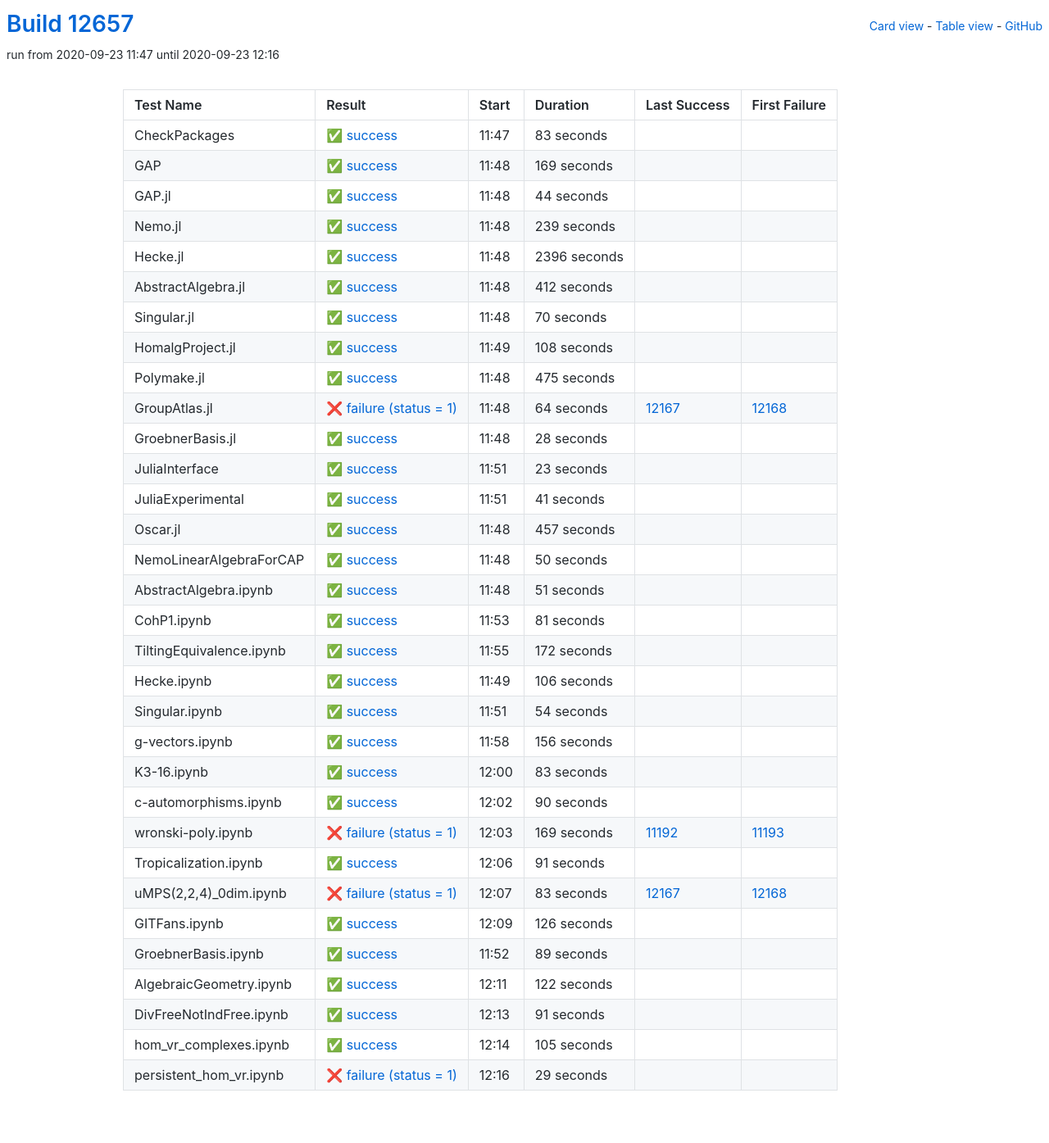
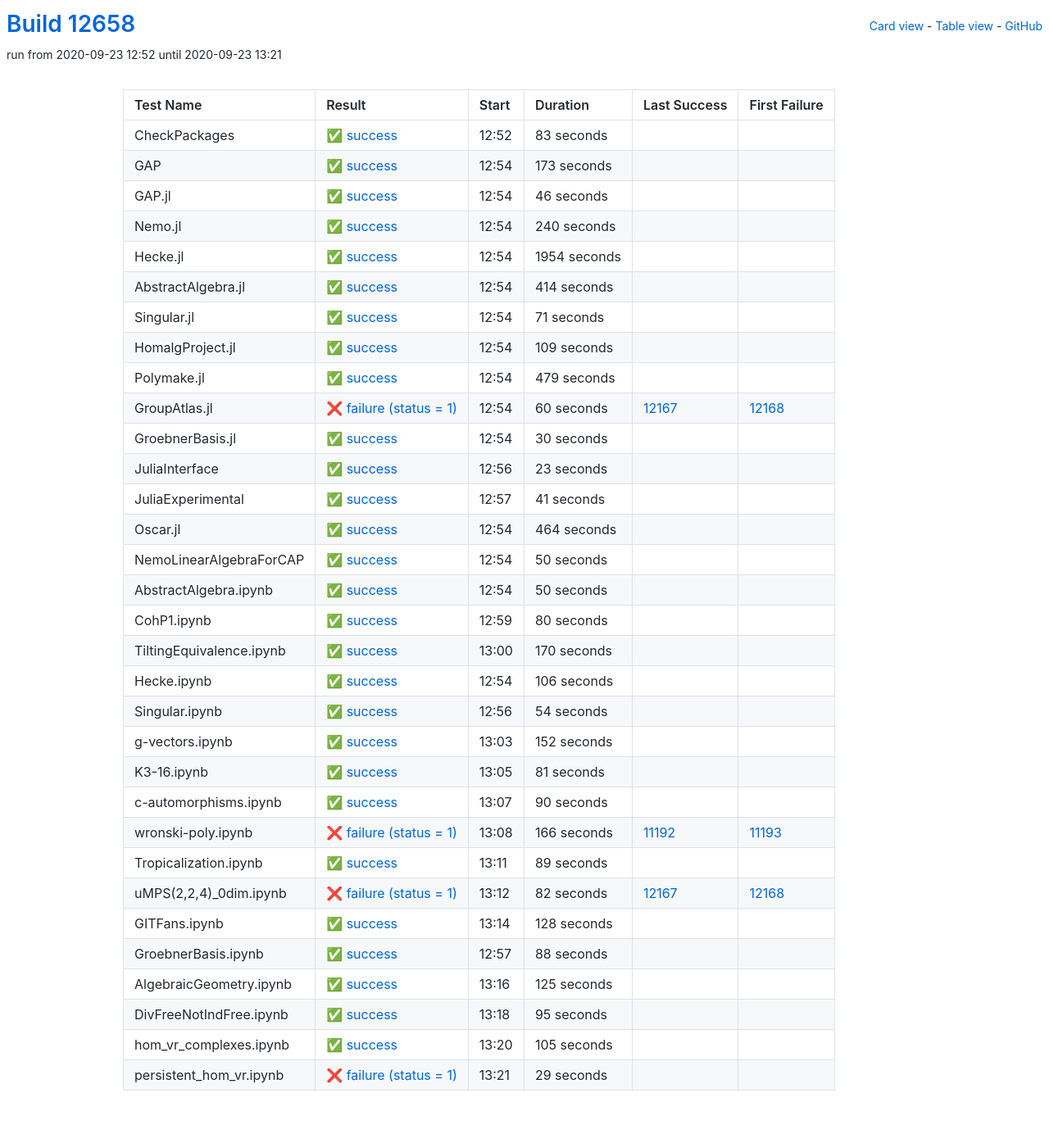
Before and after one commit to oscar-system/oscar-ci-status, a Jekyll site: the page built from table.html, in a window 1280 px wide. Shown: the whole page at 82% size. Built offline with Jekyll 4.4.1, drawn with Linux system fonts in a browser that asks for light colours.

Commit message:
Build #12658

```diff
--- a/_data/ci.yml
+++ b/_data/ci.yml
@@ -1,6 +1,6 @@
 ---
-build: 12657
-build_url: https://oscarci.mathematik.uni-kl.de/job/oscar/12657/
+build: 12658
+build_url: https://oscarci.mathematik.uni-kl.de/job/oscar/12658/
 job: oscar
 organization: oscar-system
 repo: oscar-ci-status
@@ -8,8 +8,8 @@ repourl: https://github.com/oscar-system/oscar-ci-status
 tests:
 - name: CheckPackages
   id: checkpackages
-  log: https://oscarci.mathematik.uni-kl.de/job/oscar/12657/artifact/logs/build-12657/CheckPackages.log
-  start: 2020-09-23 11:47
+  log: https://oscarci.mathematik.uni-kl.de/job/oscar/12658/artifact/logs/build-12658/CheckPackages.log
+  start: 2020-09-23 12:52
   success: true
   exitcode: 0
   status: success
@@ -20,128 +20,128 @@ tests:
   first_failure_url:
 - name: GAP
   id: gap
-  log: https://oscarci.mathematik.uni-kl.de/job/oscar/12657/artifact/logs/build-12657/GAP.log
-  start: 2020-09-23 11:48
+  log: https://oscarci.mathematik.uni-kl.de/job/oscar/12658/artifact/logs/build-12658/GAP.log
+  start: 2020-09-23 12:54
   success: true
   exitcode: 0
   status: success
-  duration: 169
+  duration: 173
   last_success: false
   last_success_url:
   first_failure: false
   first_failure_url:
 - name: GAP.jl
   id: gap-jl
-  log: https://oscarci.mathematik.uni-kl.de/job/oscar/12657/artifact/logs/build-12657/GAP.jl.log
-  start: 2020-09-23 11:48
+  log: https://oscarci.mathematik.uni-kl.de/job/oscar/12658/artifact/logs/build-12658/GAP.jl.log
+  start: 2020-09-23 12:54
   success: true
   exitcode: 0
   status: success
-  duration: 44
+  duration: 46
   last_success: false
   last_success_url:
   first_failure: false
   first_failure_url:
 - name: Nemo.jl
   id: nemo-jl
-  log: https://oscarci.mathematik.uni-kl.de/job/oscar/12657/artifact/logs/build-12657/Nemo.jl.log
-  start: 2020-09-23 11:48
+  log: https://oscarci.mathematik.uni-kl.de/job/oscar/12658/artifact/logs/build-12658/Nemo.jl.log
+  start: 2020-09-23 12:54
   success: true
   exitcode: 0
   status: success
-  duration: 239
+  duration: 240
   last_success: false
   last_success_url:
   first_failure: false
   first_failure_url:
 - name: Hecke.jl
   id: hecke-jl
-  log: https://oscarci.mathematik.uni-kl.de/job/oscar/12657/artifact/logs/build-12657/Hecke.jl.log
-  start: 2020-09-23 11:48
+  log: https://oscarci.mathematik.uni-kl.de/job/oscar/12658/artifact/logs/build-12658/Hecke.jl.log
+  start: 2020-09-23 12:54
   success: true
   exitcode: 0
   status: success
-  duration: 2396
+  duration: 1954
   last_success: false
   last_success_url:
   first_failure: false
   first_failure_url:
 - name: AbstractAlgebra.jl
   id: abstractalgebra-jl
-  log: https://oscarci.mathematik.uni-kl.de/job/oscar/12657/artifact/logs/build-12657/AbstractAlgebra.jl.log
-  start: 2020-09-23 11:48
+  log: https://oscarci.mathematik.uni-kl.de/job/oscar/12658/artifact/logs/build-12658/AbstractAlgebra.jl.log
+  start: 2020-09-23 12:54
   success: true
   exitcode: 0
   status: success
-  duration: 412
+  duration: 414
   last_success: false
   last_success_url:
   first_failure: false
   first_failure_url:
 - name: Singular.jl
   id: singular-jl
-  log: https://oscarci.mathematik.uni-kl.de/job/oscar/12657/artifact/logs/build-12657/Singular.jl.log
-  start: 2020-09-23 11:48
+  log: https://oscarci.mathematik.uni-kl.de/job/oscar/12658/artifact/logs/build-12658/Singular.jl.log
+  start: 2020-09-23 12:54
   success: true
   exitcode: 0
   status: success
-  duration: 70
+  duration: 71
   last_success: false
   last_success_url:
   first_failure: false
   first_failure_url:
 - name: HomalgProject.jl
   id: homalgproject-jl
-  log: https://oscarci.mathematik.uni-kl.de/job/oscar/12657/artifact/logs/build-12657/HomalgProject.jl.log
-  start: 2020-09-23 11:49
+  log: https://oscarci.mathematik.uni-kl.de/job/oscar/12658/artifact/logs/build-12658/HomalgProject.jl.log
+  start: 2020-09-23 12:54
   success: true
   exitcode: 0
   status: success
-  duration: 108
+  duration: 109
   last_success: false
   last_success_url:
   first_failure: false
   first_failure_url:
 - name: Polymake.jl
   id: polymake-jl
-  log: https://oscarci.mathematik.uni-kl.de/job/oscar/12657/artifact/logs/build-12657/Polymake.jl.log
-  start: 2020-09-23 11:48
+  log: https://oscarci.mathematik.uni-kl.de/job/oscar/12658/artifact/logs/build-12658/Polymake.jl.log
+  start: 2020-09-23 12:54
   success: true
   exitcode: 0
   status: success
-  duration: 475
+  duration: 479
   last_success: false
   last_success_url:
   first_failure: false
   first_failure_url:
 - name: GroupAtlas.jl
   id: groupatlas-jl
-  log: https://oscarci.mathematik.uni-kl.de/job/oscar/12657/artifact/logs/build-12657/GroupAtlas.jl.log
-  start: 2020-09-23 11:48
+  log: https://oscarci.mathematik.uni-kl.de/job/oscar/12658/artifact/logs/build-12658/GroupAtlas.jl.log
+  start: 2020-09-23 12:54
   success: false
   exitcode: 1
   status: failure
-  duration: 64
+  duration: 60
   last_success: 12167
   last_success_url: https://oscarci.mathematik.uni-kl.de/job/oscar/12167/
   first_failure: 12168
   first_failure_url: https://oscarci.mathematik.uni-kl.de/job/oscar/12168/
 - name: GroebnerBasis.jl
   id: groebnerbasis-jl
-  log: https://oscarci.mathematik.uni-kl.de/job/oscar/12657/artifact/logs/build-12657/GroebnerBasis.jl.log
-  start: 2020-09-23 11:48
+  log: https://oscarci.mathematik.uni-kl.de/job/oscar/12658/artifact/logs/build-12658/GroebnerBasis.jl.log
+  start: 2020-09-23 12:54
   success: true
   exitcode: 0
   status: success
-  duration: 28
+  duration: 30
   last_success: false
   last_success_url:
   first_failure: false
   first_failure_url:
 - name: JuliaInterface
   id: juliainterface
-  log: https://oscarci.mathematik.uni-kl.de/job/oscar/12657/artifact/logs/build-12657/JuliaInterface.log
-  start: 2020-09-23 11:51
+  log: https://oscarci.mathematik.uni-kl.de/job/oscar/12658/artifact/logs/build-12658/JuliaInterface.log
+  start: 2020-09-23 12:56
   success: true
   exitcode: 0
   status: success
@@ -152,8 +152,8 @@ tests:
   first_failure_url:
 - name: JuliaExperimental
   id: juliaexperimental
-  log: https://oscarci.mathematik.uni-kl.de/job/oscar/12657/artifact/logs/build-12657/JuliaExperimental.log
-  start: 2020-09-23 11:51
+  log: https://oscarci.mathematik.uni-kl.de/job/oscar/12658/artifact/logs/build-12658/JuliaExperimental.log
+  start: 2020-09-23 12:57
   success: true
   exitcode: 0
   status: success
@@ -164,20 +164,20 @@ tests:
   first_failure_url:
 - name: Oscar.jl
   id: oscar-jl
-  log: https://oscarci.mathematik.uni-kl.de/job/oscar/12657/artifact/logs/build-12657/Oscar.jl.log
-  start: 2020-09-23 11:48
+  log: https://oscarci.mathematik.uni-kl.de/job/oscar/12658/artifact/logs/build-12658/Oscar.jl.log
+  start: 2020-09-23 12:54
   success: true
   exitcode: 0
   status: success
-  duration: 457
+  duration: 464
   last_success: false
   last_success_url:
   first_failure: false
   first_failure_url:
 - name: NemoLinearAlgebraForCAP
   id: nemolinearalgebraforcap
-  log: https://oscarci.mathematik.uni-kl.de/job/oscar/12657/artifact/logs/build-12657/NemoLinearAlgebraForCAP.log
-  start: 2020-09-23 11:48
+  log: https://oscarci.mathematik.uni-kl.de/job/oscar/12658/artifact/logs/build-12658/NemoLinearAlgebraForCAP.log
+  start: 2020-09-23 12:54
   success: true
   exitcode: 0
   status: success
@@ -188,44 +188,44 @@ tests:
   first_failure_url:
 - name: AbstractAlgebra.ipynb
   id: abstractalgebra-ipynb
-  log: https://oscarci.mathematik.uni-kl.de/job/oscar/12657/artifact/logs/build-12657/AbstractAlgebra.ipynb.log
-  start: 2020-09-23 11:48
+  log: https://oscarci.mathematik.uni-kl.de/job/oscar/12658/artifact/logs/build-12658/AbstractAlgebra.ipynb.log
+  start: 2020-09-23 12:54
   success: true
   exitcode: 0
   status: success
-  duration: 51
+  duration: 50
   last_success: false
   last_success_url:
   first_failure: false
   first_failure_url:
 - name: CohP1.ipynb
   id: cohp1-ipynb
-  log: https://oscarci.mathematik.uni-kl.de/job/oscar/12657/artifact/logs/build-12657/CohP1.ipynb.log
-  start: 2020-09-23 11:53
+  log: https://oscarci.mathematik.uni-kl.de/job/oscar/12658/artifact/logs/build-12658/CohP1.ipynb.log
+  start: 2020-09-23 12:59
   success: true
   exitcode: 0
   status: success
-  duration: 81
+  duration: 80
   last_success: false
   last_success_url:
   first_failure: false
   first_failure_url:
 - name: TiltingEquivalence.ipynb
   id: tiltingequivalence-ipynb
-  log: https://oscarci.mathematik.uni-kl.de/job/oscar/12657/artifact/logs/build-12657/TiltingEquivalence.ipynb.log
-  start: 2020-09-23 11:55
+  log: https://oscarci.mathematik.uni-kl.de/job/oscar/12658/artifact/logs/build-12658/TiltingEquivalence.ipynb.log
+  start: 2020-09-23 13:00
   success: true
   exitcode: 0
   status: success
-  duration: 172
+  duration: 170
   last_success: false
   last_success_url:
   first_failure: false
   first_failure_url:
 - name: Hecke.ipynb
   id: hecke-ipynb
-  log: https://oscarci.mathematik.uni-kl.de/job/oscar/12657/artifact/logs/build-12657/Hecke.ipynb.log
-  start: 2020-09-23 11:49
+  log: https://oscarci.mathematik.uni-kl.de/job/oscar/12658/artifact/logs/build-12658/Hecke.ipynb.log
+  start: 2020-09-23 12:54
   success: true
   exitcode: 0
   status: success
@@ -236,8 +236,8 @@ tests:
   first_failure_url:
 - name: Singular.ipynb
   id: singular-ipynb
-  log: https://oscarci.mathematik.uni-kl.de/job/oscar/12657/artifact/logs/build-12657/Singular.ipynb.log
-  start: 2020-09-23 11:51
+  log: https://oscarci.mathematik.uni-kl.de/job/oscar/12658/artifact/logs/build-12658/Singular.ipynb.log
+  start: 2020-09-23 12:56
   success: true
   exitcode: 0
   status: success
@@ -248,32 +248,32 @@ tests:
   first_failure_url:
 - name: g-vectors.ipynb
   id: g-vectors-ipynb
-  log: https://oscarci.mathematik.uni-kl.de/job/oscar/12657/artifact/logs/build-12657/g-vectors.ipynb.log
-  start: 2020-09-23 11:58
+  log: https://oscarci.mathematik.uni-kl.de/job/oscar/12658/artifact/logs/build-12658/g-vectors.ipynb.log
+  start: 2020-09-23 13:03
   success: true
   exitcode: 0
   status: success
-  duration: 156
+  duration: 152
   last_success: false
   last_success_url:
   first_failure: false
   first_failure_url:
 - name: K3-16.ipynb
   id: k3-16-ipynb
-  log: https://oscarci.mathematik.uni-kl.de/job/oscar/12657/artifact/logs/build-12657/K3-16.ipynb.log
-  start: 2020-09-23 12:00
+  log: https://oscarci.mathematik.uni-kl.de/job/oscar/12658/artifact/logs/build-12658/K3-16.ipynb.log
+  start: 2020-09-23 13:05
   success: true
   exitcode: 0
   status: success
-  duration: 83
+  duration: 81
   last_success: false
   last_success_url:
   first_failure: false
   first_failure_url:
 - name: c-automorphisms.ipynb
   id: c-automorphisms-ipynb
-  log: https://oscarci.mathematik.uni-kl.de/job/oscar/12657/artifact/logs/build-12657/c-automorphisms.ipynb.log
-  start: 2020-09-23 12:02
+  log: https://oscarci.mathematik.uni-kl.de/job/oscar/12658/artifact/logs/build-12658/c-automorphisms.ipynb.log
+  start: 2020-09-23 13:07
   success: true
   exitcode: 0
   status: success
@@ -284,56 +284,20 @@ tests:
   first_failure_url:
 - name: wronski-poly.ipynb
   id: wronski-poly-ipynb
-  log: https://oscarci.mathematik.uni-kl.de/job/oscar/12657/artifact/logs/build-12657/wronski-poly.ipynb.log
-  start: 2020-09-23 12:03
+  log: https://oscarci.mathematik.uni-kl.de/job/oscar/12658/artifact/logs/build-12658/wronski-poly.ipynb.log
+  start: 2020-09-23 13:08
   success: false
   exitcode: 1
   status: failure
-  duration: 169
+  duration: 166
   last_success: 11192
   last_success_url: https://oscarci.mathematik.uni-kl.de/job/oscar/11192/
   first_failure: 11193
   first_failure_url: https://oscarci.mathematik.uni-kl.de/job/oscar/11193/
 - name: Tropicalization.ipynb
   id: tropicalization-ipynb
-  log: https://oscarci.mathematik.uni-kl.de/job/oscar/12657/artifact/logs/build-12657/Tropicalization.ipynb.log
-  start: 2020-09-23 12:06
-  success: true
-  exitcode: 0
-  status: success
-  duration: 91
-  last_success: false
-  last_success_url:
-  first_failure: false
-  first_failure_url:
-- name: uMPS(2,2,4)_0dim.ipynb
-  id: umps-2-2-4-0dim-ipynb
-  log: https://oscarci.mathematik.uni-kl.de/job/oscar/12657/artifact/logs/build-12657/uMPS-2-2-4-_0dim.ipynb.log
-  start: 2020-09-23 12:07
-  success: false
-  exitcode: 1
-  status: failure
-  duration: 83
-  last_success: 12167
-  last_success_url: https://oscarci.mathematik.uni-kl.de/job/oscar/12167/
-  first_failure: 12168
-  first_failure_url: https://oscarci.mathematik.uni-kl.de/job/oscar/12168/
-- name: GITFans.ipynb
-  id: gitfans-ipynb
-  log: https://oscarci.mathematik.uni-kl.de/job/oscar/12657/artifact/logs/build-12657/GITFans.ipynb.log
-  start: 2020-09-23 12:09
-  success: true
-  exitcode: 0
-  status: success
-  duration: 126
-  last_success: false
-  last_success_url:
-  first_failure: false
-  first_failure_url:
-- name: GroebnerBasis.ipynb
-  id: groebnerbasis-ipynb
-  log: https://oscarci.mathematik.uni-kl.de/job/oscar/12657/artifact/logs/build-12657/GroebnerBasis.ipynb.log
-  start: 2020-09-23 11:52
+  log: https://oscarci.mathematik.uni-kl.de/job/oscar/12658/artifact/logs/build-12658/Tropicalization.ipynb.log
+  start: 2020-09-23 13:11
   success: true
   exitcode: 0
   status: success
@@ -342,34 +306,70 @@ tests:
   last_success_url:
   first_failure: false
   first_failure_url:
-- name: AlgebraicGeometry.ipynb
-  id: algebraicgeometry-ipynb
-  log: https://oscarci.mathematik.uni-kl.de/job/oscar/12657/artifact/logs/build-12657/AlgebraicGeometry.ipynb.log
-  start: 2020-09-23 12:11
+- name: uMPS(2,2,4)_0dim.ipynb
+  id: umps-2-2-4-0dim-ipynb
+  log: https://oscarci.mathematik.uni-kl.de/job/oscar/12658/artifact/logs/build-12658/uMPS-2-2-4-_0dim.ipynb.log
+  start: 2020-09-23 13:12
+  success: false
+  exitcode: 1
+  status: failure
+  duration: 82
+  last_success: 12167
+  last_success_url: https://oscarci.mathematik.uni-kl.de/job/oscar/12167/
+  first_failure: 12168
+  first_failure_url: https://oscarci.mathematik.uni-kl.de/job/oscar/12168/
+- name: GITFans.ipynb
+  id: gitfans-ipynb
+  log: https://oscarci.mathematik.uni-kl.de/job/oscar/12658/artifact/logs/build-12658/GITFans.ipynb.log
+  start: 2020-09-23 13:14
   success: true
   exitcode: 0
   status: success
-  duration: 122
+  duration: 128
+  last_success: false
+  last_success_url:
+  first_failure: false
+  first_failure_url:
+- name: GroebnerBasis.ipynb
+  id: groebnerbasis-ipynb
+  log: https://oscarci.mathematik.uni-kl.de/job/oscar/12658/artifact/logs/build-12658/GroebnerBasis.ipynb.log
+  start: 2020-09-23 12:57
+  success: true
+  exitcode: 0
+  status: success
+  duration: 88
+  last_success: false
+  last_success_url:
+  first_failure: false
+  first_failure_url:
+- name: AlgebraicGeometry.ipynb
+  id: algebraicgeometry-ipynb
+  log: https://oscarci.mathematik.uni-kl.de/job/oscar/12658/artifact/logs/build-12658/AlgebraicGeometry.ipynb.log
+  start: 2020-09-23 13:16
+  success: true
+  exitcode: 0
+  status: success
+  duration: 125
   last_success: false
   last_success_url:
   first_failure: false
   first_failure_url:
 - name: DivFreeNotIndFree.ipynb
   id: divfreenotindfree-ipynb
-  log: https://oscarci.mathematik.uni-kl.de/job/oscar/12657/artifact/logs/build-12657/DivFreeNotIndFree.ipynb.log
-  start: 2020-09-23 12:13
+  log: https://oscarci.mathematik.uni-kl.de/job/oscar/12658/artifact/logs/build-12658/DivFreeNotIndFree.ipynb.log
+  start: 2020-09-23 13:18
   success: true
   exitcode: 0
   status: success
-  duration: 91
+  duration: 95
   last_success: false
   last_success_url:
   first_failure: false
   first_failure_url:
 - name: hom_vr_complexes.ipynb
   id: hom-vr-complexes-ipynb
-  log: https://oscarci.mathematik.uni-kl.de/job/oscar/12657/artifact/logs/build-12657/hom_vr_complexes.ipynb.log
-  start: 2020-09-23 12:14
+  log: https://oscarci.mathematik.uni-kl.de/job/oscar/12658/artifact/logs/build-12658/hom_vr_complexes.ipynb.log
+  start: 2020-09-23 13:20
   success: true
   exitcode: 0
   status: success
@@ -380,8 +380,8 @@ tests:
   first_failure_url:
 - name: persistent_hom_vr.ipynb
   id: persistent-hom-vr-ipynb
-  log: https://oscarci.mathematik.uni-kl.de/job/oscar/12657/artifact/logs/build-12657/persistent_hom_vr.ipynb.log
-  start: 2020-09-23 12:16
+  log: https://oscarci.mathematik.uni-kl.de/job/oscar/12658/artifact/logs/build-12658/persistent_hom_vr.ipynb.log
+  start: 2020-09-23 13:21
   success: false
   exitcode: 1
   status: failure
```
Also changed, not shown: README.md.
